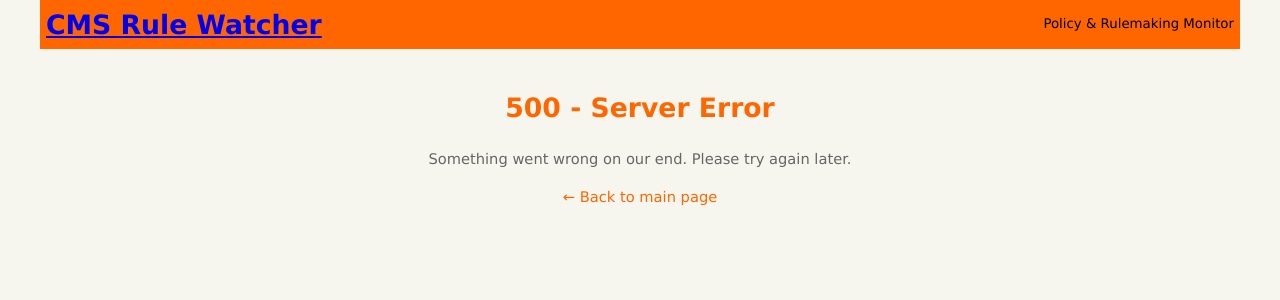
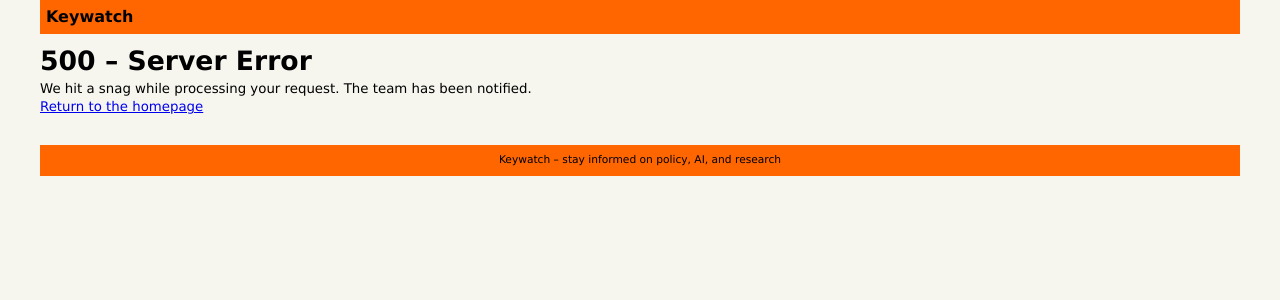
Before and after one commit to roshanis/rule-watcher, a Flask app: template templates/500.html in a window 1280 px wide. Shown: the top 300 px of the page. Run offline with Flask 3, Linux system fonts and the light colour scheme; the template is opened without the code that fills it, so the values that code supplies are empty.

Commit message:
Update storage modules and error handling

```diff
--- a/ai_storage.py
+++ b/ai_storage.py
@@ -12,11 +12,13 @@ MAX_ITEMS = 100
 
 
 def _db_path() -> Path:
-    if os.getenv("VERCEL"):
+    preferred = Path("cache")
+    try:
+        preferred.mkdir(parents=True, exist_ok=True)
+        cache_dir = preferred
+    except OSError:
         cache_dir = Path("/tmp/keywatch_cache")
-    else:
-        cache_dir = Path("cache")
-    cache_dir.mkdir(parents=True, exist_ok=True)
+        cache_dir.mkdir(parents=True, exist_ok=True)
     return cache_dir / DB_FILENAME
 
 
--- a/app.py
+++ b/app.py
@@ -633,6 +633,13 @@ def paper_of_the_day():
     paper_context['time_ago'] = format_time_ago(paper_context['published'])
     return render_template('paper.html', paper=paper_context)
 
+
+@app.route('/favicon.ico')
+@app.route('/favicon.png')
+def favicon():
+    """Gracefully handle missing favicons in serverless environments."""
+    return ('', 204)
+
 @app.route('/health')
 def health_check():
     """Simple health check endpoint for debugging deployment."""
--- a/templates/500.html
+++ b/templates/500.html
@@ -3,21 +3,28 @@
 <head>
     <meta charset="UTF-8">
     <meta name="viewport" content="width=device-width, initial-scale=1.0">
-    <title>Server Error - CMS Rule Watcher</title>
+    <title>Server Error - Keywatch</title>
     <link rel="stylesheet" href="{{ url_for('static', filename='css/style.css') }}">
 </head>
 <body>
     <div class="container">
         <header class="header">
-            <h1><a href="/">CMS Rule Watcher</a></h1>
-            <p>Policy & Rulemaking Monitor</p>
+            <div class="logo">
+                <a href="/">Keywatch</a>
+            </div>
         </header>
 
-        <main class="error-page">
-            <h2>500 - Server Error</h2>
-            <p>Something went wrong on our end. Please try again later.</p>
-            <p><a href="/">← Back to main page</a></p>
+        <main class="content">
+            <div class="no-documents">
+                <h1>500 – Server Error</h1>
+                <p>We hit a snag while processing your request. The team has been notified.</p>
+                <p><a href="/">Return to the homepage</a></p>
+            </div>
         </main>
+
+        <footer class="footer">
+            <p>Keywatch – stay informed on policy, AI, and research</p>
+        </footer>
     </div>
 </body>
 </html>
```
Also changed, not shown: storage.py (+6 -4 lines).
